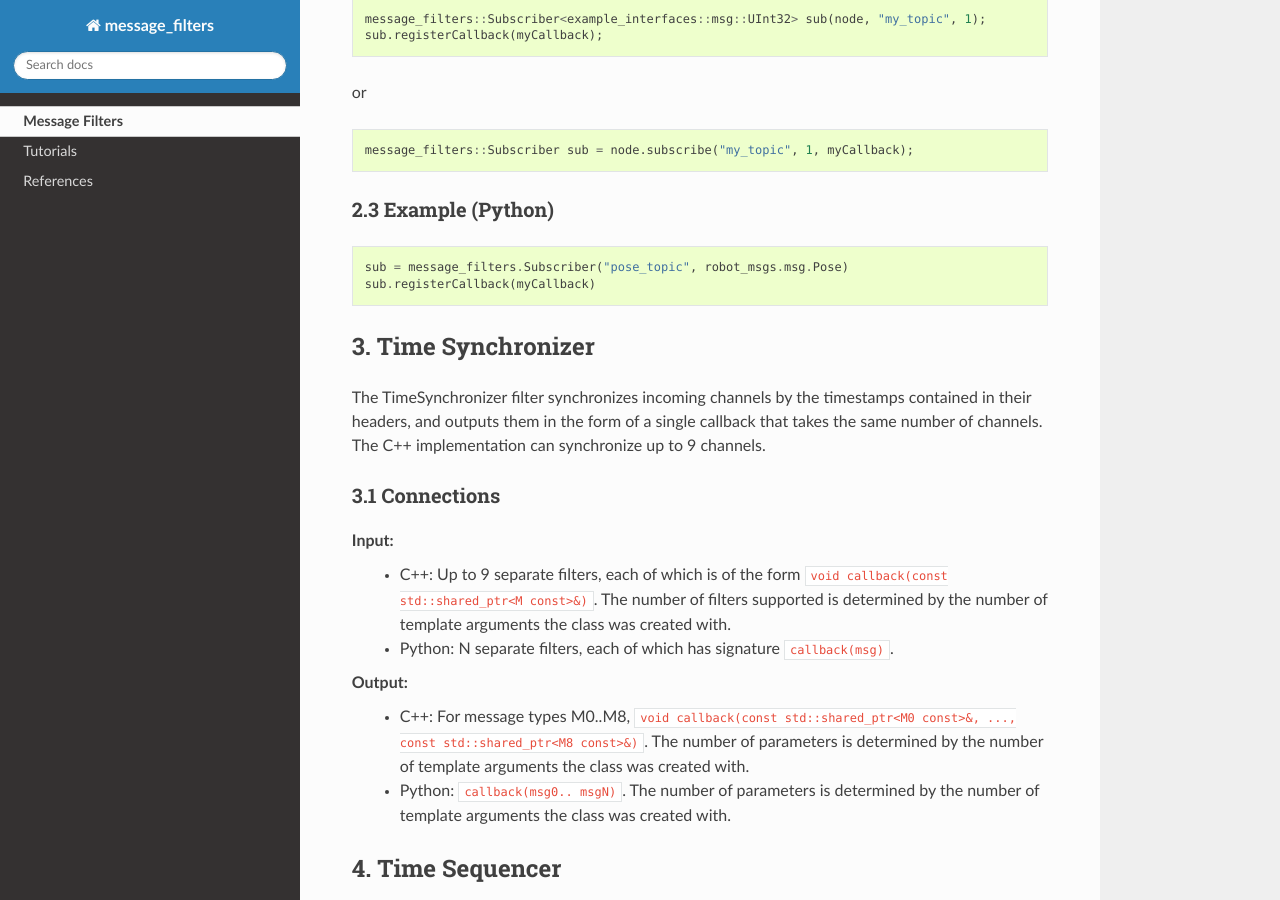
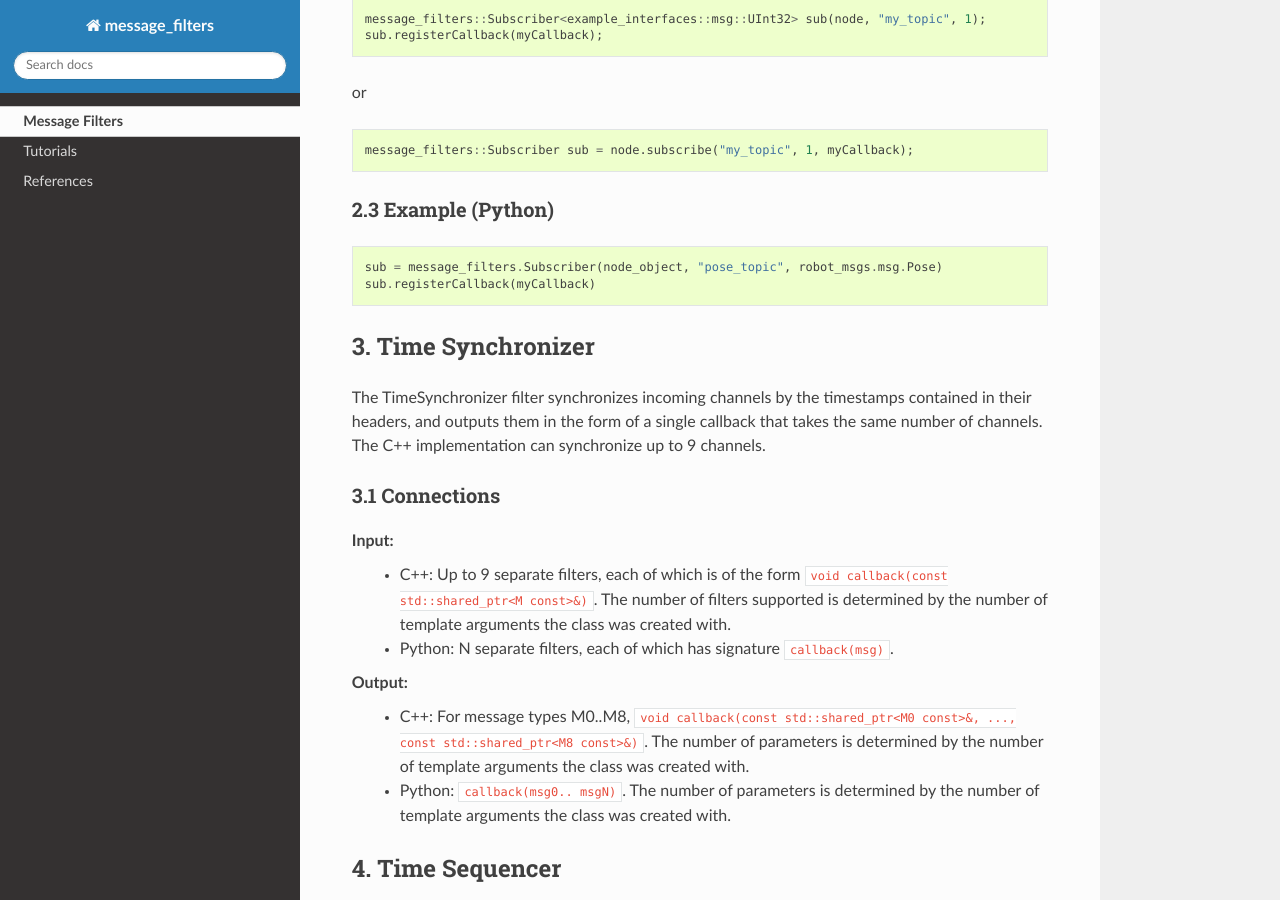
Before and after one commit to ros2/message_filters, a Sphinx documentation site: the page built from doc/index.rst, in a window 1280 px wide and 900 px high, scrolled down 1768 px. Built offline with Sphinx 7.4.7 and the Read the Docs theme 3.1.0, drawn with Linux system fonts in a browser that asks for light colours; formulas are drawn with MathJax 3; pages that are not in the unit, such as notebooks, are missing from menus.

Commit message:
Updated Python docs (#150)
Signed-off-by: Alejandro Hernández Cordero <ahcorde@gmail.com>

```diff
--- a/doc/index.rst
+++ b/doc/index.rst
@@ -10,7 +10,7 @@ at some time in the future, depending on a policy defined for that filter.
 
 The filters currently implemented in this package are:
 
- * :class:`message_filters.Subscriber` A source filter, which wraps a ROS 2 subscription.  Most filter chains will begin with a Subscriber.
+ * :class:`message_filters.Subscriber` A source filter, which wraps a ROS 2 subscription. Most filter chains will begin with a Subscriber.
  * :class:`message_filters.Cache` Caches messages which pass through it, allowing later lookup by time stamp.
  * :class:`message_filters.TimeSynchronizer` Synchronizes multiple messages by their timestamps, only passing them through when all have arrived.
  * :class:`message_filters.TimeSequencer` Tries to pass messages through ordered by their timestamps, even if some arrive out of order.
@@ -69,7 +69,7 @@ or
 
 .. code-block:: Python
 
-   sub = message_filters.Subscriber("pose_topic", robot_msgs.msg.Pose)
+   sub = message_filters.Subscriber(node_object, "pose_topic", robot_msgs.msg.Pose)
    sub.registerCallback(myCallback)
 
 3. Time Synchronizer
@@ -139,7 +139,7 @@ Output:
 ~~~~~~~~~~~~~~~~~~~~
 .. code-block:: Python
 
-    sub = message_filters.Subscriber('my_topic', sensor_msgs.msg.Image)
+    sub = message_filters.Subscriber(node_object, 'my_topic', sensor_msgs.msg.Image)
     cache = message_filters.Cache(sub, 100)
 
 In this example, the Cache stores the last 100 messages received on ``my_topic``, and ``myCallback`` is called on the addition of every new message. The user can then make calls like ``cache.getInterval(start, end)`` to extract part of the cache.
```
